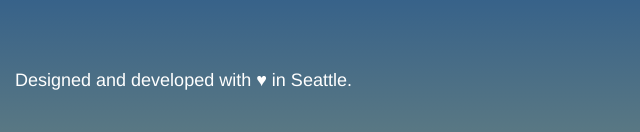
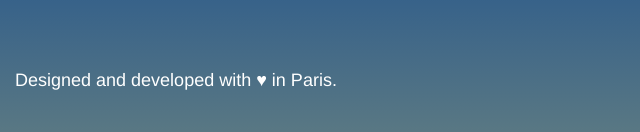
Before and after one commit to cordeirojp/TestLambdaJPCWeb, a website: page public/index.html in a window 1280 px wide. Shown: the part 660-792 px from the top of the page, 35-675 px from the left. Drawn offline with Linux system fonts and the light colour scheme.

Commit message:
Update index.html

```diff
--- a/public/index.html
+++ b/public/index.html
@@ -65,7 +65,7 @@
     </div>
 
     <footer>
-        <p class="footer-contents">Designed and developed with <a href="https://aws.amazon.com/careers/devtools-jobs/">♥</a> in Seattle.</p>
+        <p class="footer-contents">Designed and developed with <a href="https://aws.amazon.com/careers/devtools-jobs/">♥</a> in Paris.</p>
     </footer>
 
     <script src="assets/js/set-background.js"></script>
```
